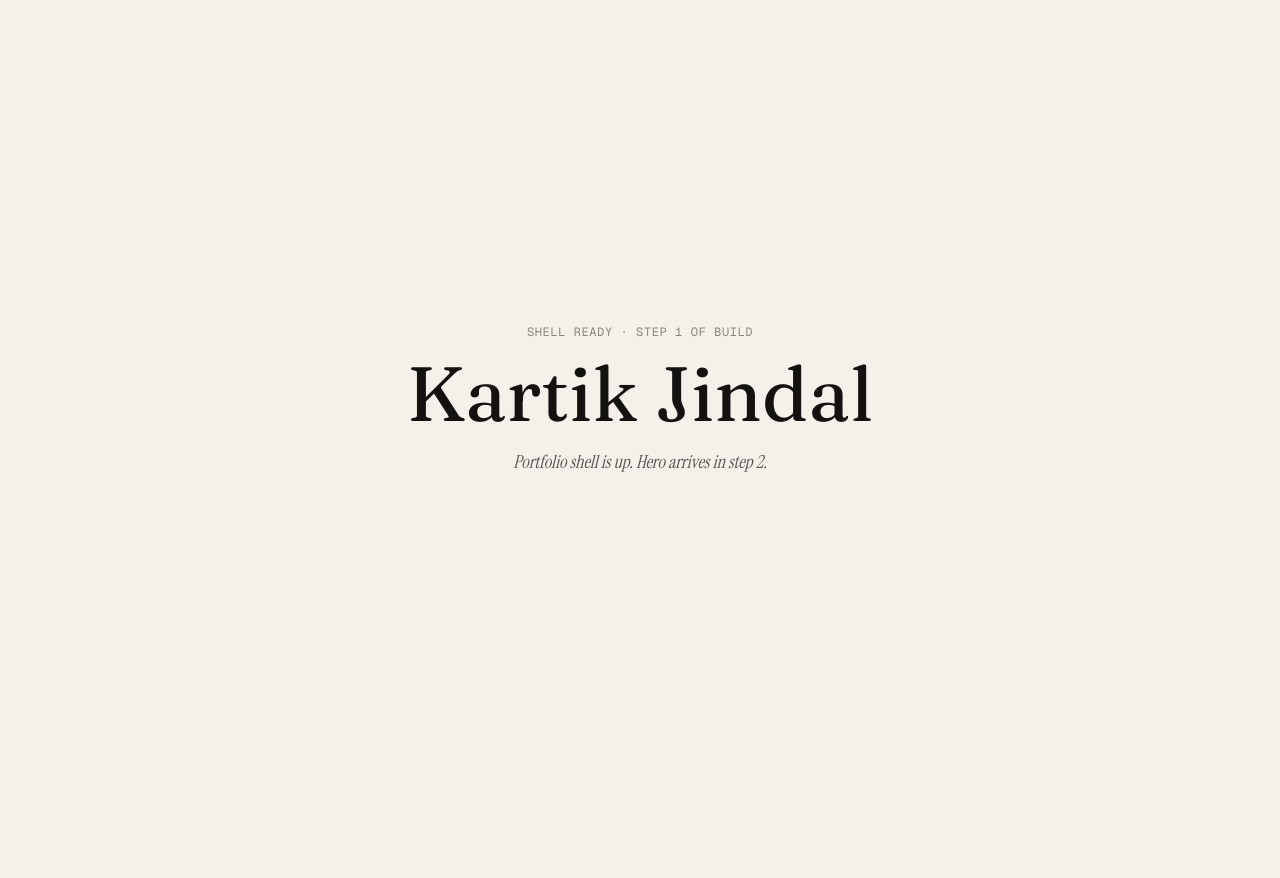
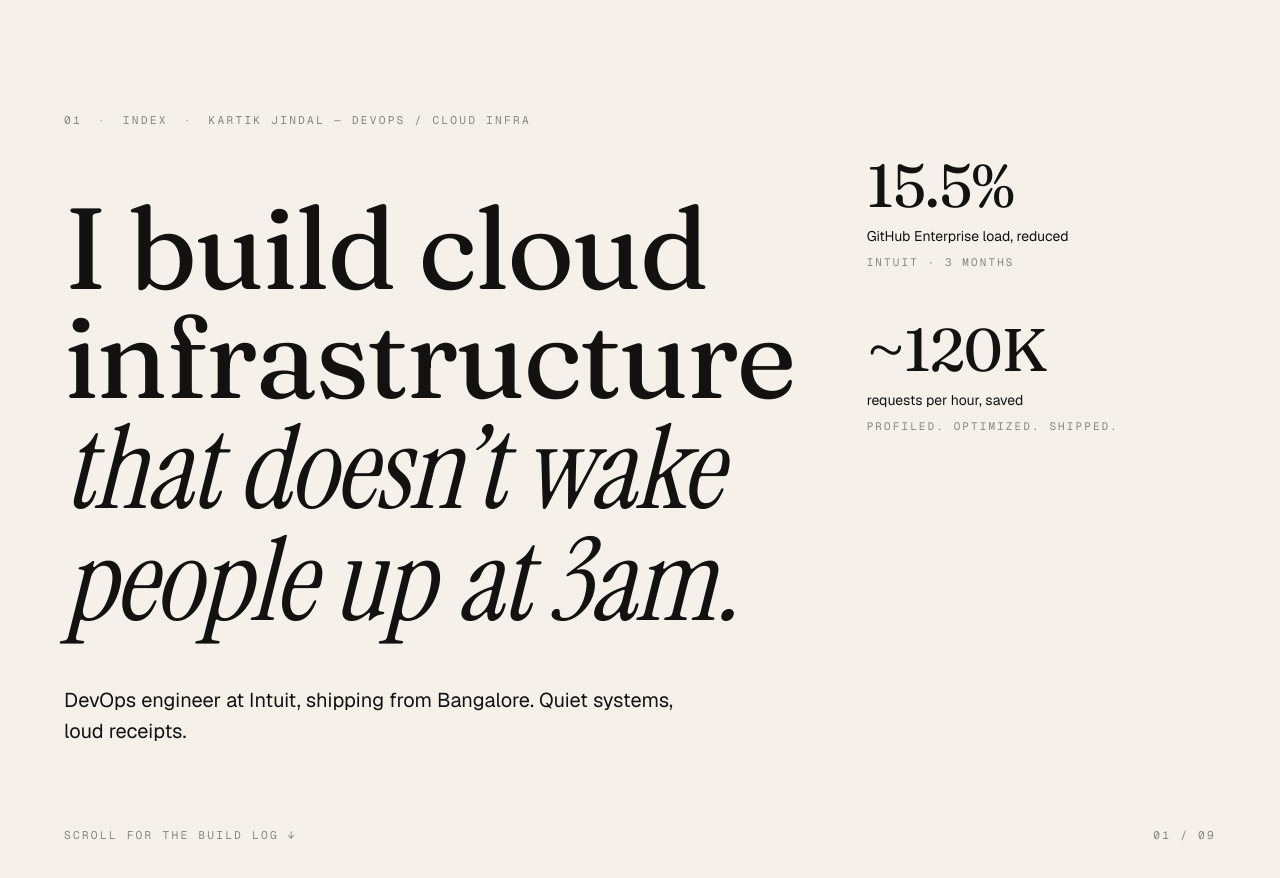
Before and after one commit to kartikj11/portfolio-website, a Next.js app: page / in a window 1280 px wide. Shown: the top 878 px of the page. Before the commit the page ends 800 px from the top, so only its background shows below. Built offline with nearby package versions, Linux system fonts and the light colour scheme.

Commit message:
Refactor Home component to use Hero section and add Reveal animation components. Introduce HeroStat type and heroStats data for dynamic content display.

```diff
--- a/src/app/page.tsx
+++ b/src/app/page.tsx
@@ -1,19 +1,5 @@
-import { profile } from "@/data/resume";
+import { Hero } from "@/components/sections/Hero";
 
 export default function Home() {
-  return (
-    <main className="flex flex-1 items-center justify-center px-6 py-24">
-      <div className="max-w-xl space-y-4 text-center">
-        <p className="font-mono text-xs uppercase tracking-wider text-mute">
-          Shell ready · Step 1 of build
-        </p>
-        <h1 className="font-display text-display leading-none">
-          {profile.name}
-        </h1>
-        <p className="font-serif italic text-lg text-ink/70">
-          Portfolio shell is up. Hero arrives in step 2.
-        </p>
-      </div>
-    </main>
-  );
+  return <Hero />;
 }
--- /dev/null
+++ b/src/components/motion/Reveal.tsx
@@ -0,0 +1,98 @@
+"use client";
+
+import type { ElementType, ReactNode } from "react";
+import { motion, useReducedMotion, type Variants } from "framer-motion";
+
+type ContainerTag = "div" | "section" | "header" | "footer" | "article";
+type ItemTag = "div" | "p" | "h1" | "h2" | "h3" | "span" | "li";
+
+type RevealProps = {
+  as?: ContainerTag;
+  stagger?: number;
+  delay?: number;
+  className?: string;
+  children: ReactNode;
+};
+
+type RevealItemProps = {
+  as?: ItemTag;
+  className?: string;
+  children: ReactNode;
+};
+
+export function Reveal({
+  as = "div",
+  stagger = 0.06,
+  delay = 0.05,
+  className,
+  children,
+}: RevealProps) {
+  const prefersReduced = useReducedMotion();
+
+  const container: Variants = prefersReduced
+    ? {
+        hidden: { opacity: 0 },
+        visible: {
+          opacity: 1,
+          transition: { duration: 0.35, ease: "easeOut" },
+        },
+      }
+    : {
+        hidden: { opacity: 1 },
+        visible: {
+          opacity: 1,
+          transition: {
+            delayChildren: delay,
+            staggerChildren: stagger,
+          },
+        },
+      };
+
+  // framer-motion types motion[tag] as a valid component, but TS can't
+  // narrow the union cleanly — cast once at the boundary.
+  const Component = motion[as] as ElementType;
+
+  return (
+    <Component
+      initial="hidden"
+      animate="visible"
+      variants={container}
+      className={className}
+    >
+      {children}
+    </Component>
+  );
+}
+
+export function RevealItem({
+  as = "div",
+  className,
+  children,
+}: RevealItemProps) {
+  const prefersReduced = useReducedMotion();
+
+  const item: Variants = prefersReduced
+    ? {
+        hidden: { opacity: 0 },
+        visible: {
+          opacity: 1,
+          transition: { duration: 0.35, ease: "easeOut" },
+        },
+      }
+    : {
+        hidden: { opacity: 0, y: 14 },
+        visible: {
+          opacity: 1,
+          y: 0,
+          transition: { duration: 0.7, ease: [0.22, 1, 0.36, 1] },
+        },
+      };
+
+  const Component = motion[as] as ElementType;
+
+  return (
+    <Component variants={item} className={className}>
+      {children}
+    </Component>
+  );
+}
--- /dev/null
+++ b/src/components/sections/Hero.tsx
@@ -0,0 +1,119 @@
+import { Reveal, RevealItem } from "@/components/motion/Reveal";
+import { heroStats, profile } from "@/data/resume";
+
+export function Hero() {
+  const [primaryStat, secondaryStat] = heroStats;
+
+  return (
+    <section
+      id="top"
+      aria-labelledby="hero-headline"
+      className="relative isolate flex min-h-dvh flex-col justify-between px-6 pb-10 pt-16 sm:px-10 sm:pb-14 sm:pt-20 lg:px-16 lg:pb-20 lg:pt-28"
+    >
+      {/* HeroMesh slot — Step 10 drops the R3F <Canvas> in here.
+          Kept aria-hidden and empty today so the hero still reads as finished.
+          Desktop-only: the mesh never shows on phone/tablet (perf + layout). */}
+      <div
+        aria-hidden
+        data-hero-mesh-slot
+        className="pointer-events-none absolute inset-y-0 right-0 hidden w-[36%] lg:block"
+      >
+        {/* <HeroMeshCanvas /> goes here in Step 10 */}
+      </div>
+
+      <Reveal
+        as="header"
+        stagger={0.08}
+        delay={0.1}
+        className="relative z-10 grid max-w-[1680px] grid-cols-1 gap-y-14 lg:grid-cols-12 lg:items-start lg:gap-x-10"
+      >
+        {/* Headline column */}
+        <div className="lg:col-span-8">
+          <RevealItem
+            as="p"
+            className="flex items-baseline gap-4 font-mono text-[0.7rem] uppercase tracking-[0.2em] text-mute"
+          >
+            <span>01</span>
+            <span aria-hidden className="text-mute/70">
+              ·
+            </span>
+            <span>Index</span>
+            <span aria-hidden className="text-mute/70">
+              ·
+            </span>
+            <span>Kartik Jindal — DevOps / Cloud Infra</span>
+          </RevealItem>
+
+          <RevealItem as="h1">
+            <span
+              id="hero-headline"
+              className="mt-10 block font-display text-[clamp(2.75rem,9vw,9rem)] font-normal leading-[0.95] tracking-[-0.02em] text-ink sm:mt-14 lg:mt-16"
+            >
+              I build cloud infrastructure
+              <br className="hidden sm:block" />{" "}
+              <span className="font-serif italic tracking-[-0.01em]">
+                that doesn&rsquo;t wake people up
+              </span>{" "}
+              <span className="font-serif italic tracking-[-0.01em]">
+                at 3am.
+              </span>
+            </span>
+          </RevealItem>
+
+          <RevealItem
+            as="p"
+            className="mt-10 max-w-[46ch] font-sans text-lg leading-[1.55] text-ink sm:mt-12 sm:text-xl"
+          >
+            DevOps engineer at Intuit, shipping from{" "}
+            <span className="whitespace-nowrap">{profile.location.split(",")[0]}</span>.
+            Quiet systems, loud receipts.
+          </RevealItem>
+        </div>
+
+        {/* Stats column — sits below copy on mobile/tablet, floats right on desktop */}
+        <RevealItem
+          as="div"
+          className="lg:col-span-4 lg:mt-[calc(2.5rem+0.2em)] lg:pl-2"
+        >
+          <dl className="flex flex-col gap-10 sm:flex-row sm:gap-12 lg:flex-col lg:gap-12">
+            <StatCard stat={primaryStat} />
+            <StatCard stat={secondaryStat} />
+          </dl>
+        </RevealItem>
+      </Reveal>
+
+      {/* Bottom cue row */}
+      <Reveal
+        as="footer"
+        stagger={0.05}
+        delay={0.5}
+        className="relative z-10 mt-16 flex items-end justify-between font-mono text-[0.7rem] uppercase tracking-[0.2em] text-mute sm:mt-20"
+      >
+        <RevealItem as="p">Scroll for the build log ↓</RevealItem>
+        <RevealItem as="p" className="hidden text-right sm:block">
+          01 / 09
+        </RevealItem>
+      </Reveal>
+    </section>
+  );
+}
+
+function StatCard({
+  stat,
+}: {
+  stat: { value: string; label: string; source: string };
+}) {
+  return (
+    <div className="flex flex-col">
+      <dt className="font-display text-5xl font-normal leading-none tracking-[-0.02em] text-ink tabular-nums sm:text-6xl">
+        {stat.value}
+      </dt>
+      <dd className="mt-3 font-sans text-sm leading-snug text-ink">
+        {stat.label}
+      </dd>
+      <dd className="mt-2 font-mono text-[0.68rem] uppercase tracking-[0.2em] text-mute">
+        {stat.source}
+      </dd>
+    </div>
+  );
+}
--- a/src/data/resume.ts
+++ b/src/data/resume.ts
@@ -51,6 +51,13 @@ export type SkillGroup = {
 export type Achievement = {
   title: string;
   description: string;
+};
+
+export type HeroStat = {
+  id: string;
+  value: string;
+  label: string;
+  source: string;
 };
 
 export const profile: Profile = {
@@ -324,3 +331,18 @@ export const achievements: Achievement[] = [
       "Awarded by SRM Institute of Science and Technology to students who have performed outstandingly in academia.",
   },
 ];
+
+export const heroStats: HeroStat[] = [
+  {
+    id: "github-load",
+    value: "15.5%",
+    label: "GitHub Enterprise load, reduced",
+    source: "Intuit · 3 months",
+  },
+  {
+    id: "github-rph",
+    value: "~120K",
+    label: "requests per hour, saved",
+    source: "profiled. optimized. shipped.",
+  },
+];
```
